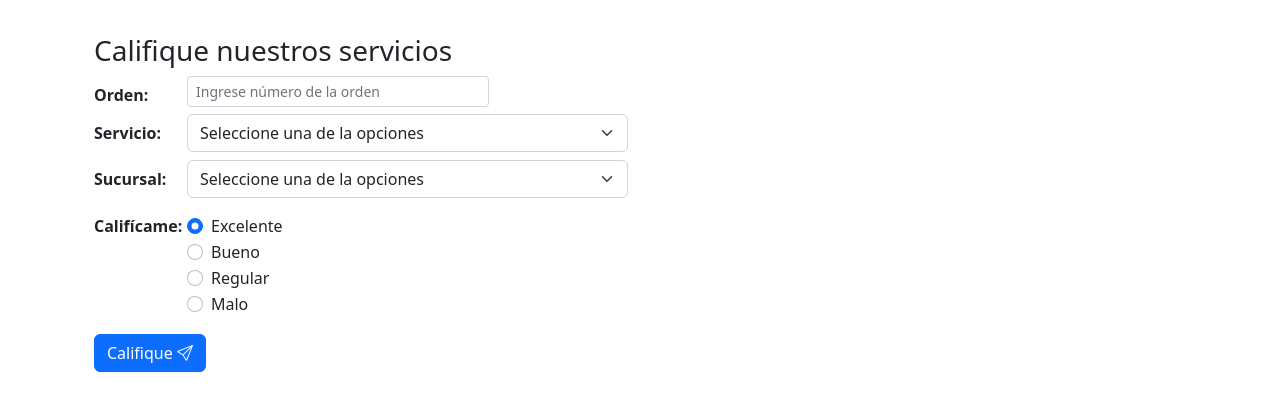
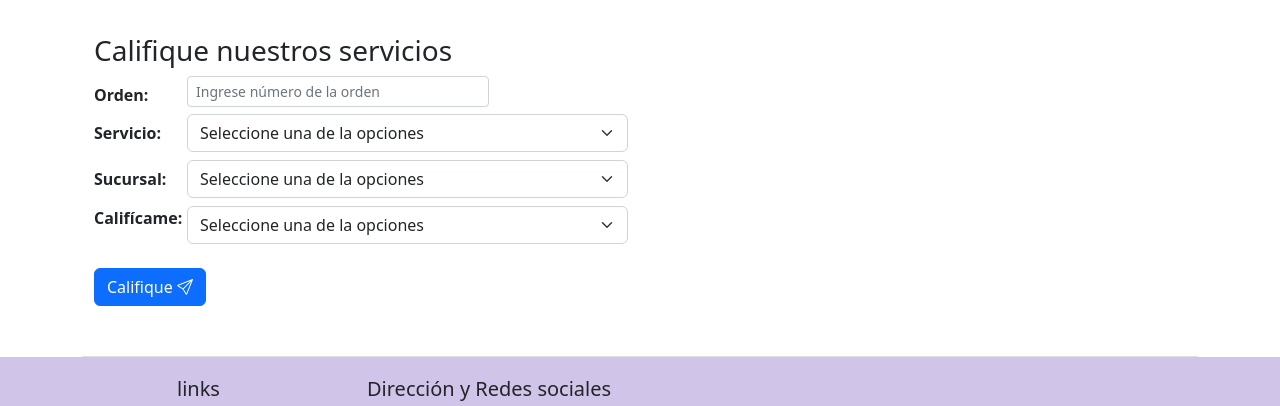
Before and after one commit to Gregory-reyes/restaurante_en_casa, a website: page contactus.html in a window 1280 px wide. Shown: the part 823-1229 px from the top of the page. Drawn offline with nearby package versions, Linux system fonts and the light colour scheme.

Commit message:
Ajuste de califique el servicio

```diff
--- a/contactus.html
+++ b/contactus.html
@@ -337,17 +337,17 @@
                         <label for="seleccion1" class="col-sm-2 col-form-label"> <b>Orden:</b></label>
                       </div>
                       <div class="col-7">
-                        <input type="input" class="form-control form-control-sm mr-1" name="N_orden" placeholder="Ingrese número de la orden" required>
+                        <input type="input" class="form-control form-control-sm mr-1" name="N_orden" id="seleccion1" placeholder="Ingrese número de la orden" required>
                       </div>
                       <div class="col-3">
                       </div>
                     </div>
                     <div class="row mb-2">
                       <div class="col-2">
-                        <label for="seleccion1" class="col-sm-2 col-form-label"> <b>Servicio:</b></label>
+                        <label for="seleccion2" class="col-sm-2 col-form-label"> <b>Servicio:</b></label>
                       </div>
                       <div class="col-10">
-                        <select class="form-select" name="servicio" aria-label="select example" required>
+                        <select class="form-select" name="servicio" id="seleccion2" aria-label="select example" required>
                           <option selected disabled>Seleccione una de la opciones</option>
                           <option value="Platillo">Valoración del platillo</option>
                           <option value="Atencion">Servicio y atención al cliente</option>
@@ -355,12 +355,12 @@
                         </select>
                       </div>
                     </div>
-                    <div class="row mb-3">
+                    <div class="row mb-2">
                       <div class="col-2">
-                        <label for="seleccion2" class="col-sm-2 col-form-label"> <b>Sucursal:</b> </label>
+                        <label for="seleccion3" class="col-sm-2 col-form-label"> <b>Sucursal:</b> </label>
                       </div>
                       <div class="col-10">
-                        <select class="form-select" name="sucursal" aria-label="select example">
+                        <select class="form-select" name="sucursal" id="seleccion3" aria-label="select example">
                           <option selected disabled>Seleccione una de la opciones</option>
                           <option value="Bucaramanga">Bucaramanga</option>
                           <option value="Cabecera">Cabecera</option>
@@ -368,36 +368,21 @@
                         </select>
                       </div>
                     </div>
-                    <fieldset class="row mb-3">
-                      <legend class="col-form-label col-sm-2 pt-0"> <b>Califícame:</b></legend>
-                      <div class="col-sm-10">
-                        <div class="form-check">
-                          <input class="form-check-input" type="radio" name="gridRadios" id="gridRadios1" value="Excelente" checked>
-                          <label class="form-check-label" for="gridRadios1">
-                            Excelente
-                          </label>
-                        </div>
-                        <div class="form-check">
-                          <input class="form-check-input" type="radio" name="gridRadios" id="gridRadios2" value="Bueno">
-                          <label class="form-check-label" for="gridRadios2">
-                            Bueno
-                          </label>
-                        </div>
-                        <div class="form-check">
-                          <input class="form-check-input" type="radio" name="gridRadios" id="gridRadios3" value="Regular">
-                          <label class="form-check-label" for="gridRadios3">
-                            Regular
-                          </label>
-                        </div>
-                        <div class="form-check">
-                          <input class="form-check-input" type="radio" name="gridRadios" id="gridRadios4" value="Malo">
-                          <label class="form-check-label" for="gridRadios4">
-                            Malo
-                          </label>
-                        </div>
+                    <div class="row mb-4">
+                      <div class="col-2">
+                        <label for="seleccion4" class="col-form-label col-sm-2 pt-0"><b>Califícame:</b></label>
                       </div>
-                    </fieldset>
-                    <button type="submit" class="btn btn-primary">Califique <i class="bi bi-send"></i></button>
+                      <div class="col-10">
+                        <select class="form-select" name="calificacion" id="seleccion4" aria-label="select example">
+                          <option selected disabled>Seleccione una de la opciones</option>
+                          <option value="Excelente">Excelente</option>
+                          <option value="Bueno">Bueno</option>
+                          <option value="Regular">Regular</option>
+                          <option value="Malo">Malo</option>
+                        </select>
+                      </div>
+                    </div>
+                    <button type="submit" onclick="registro()" class="btn btn-primary">Califique <i class="bi bi-send"></i></button>
                   </form>
                 </div>
             </div>
```
